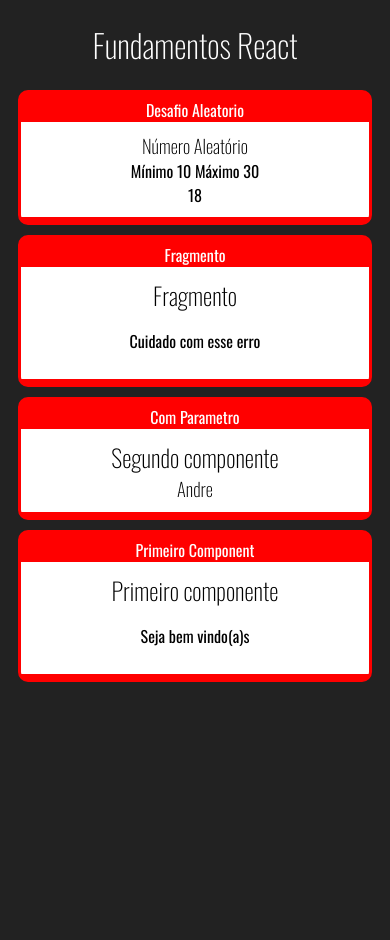
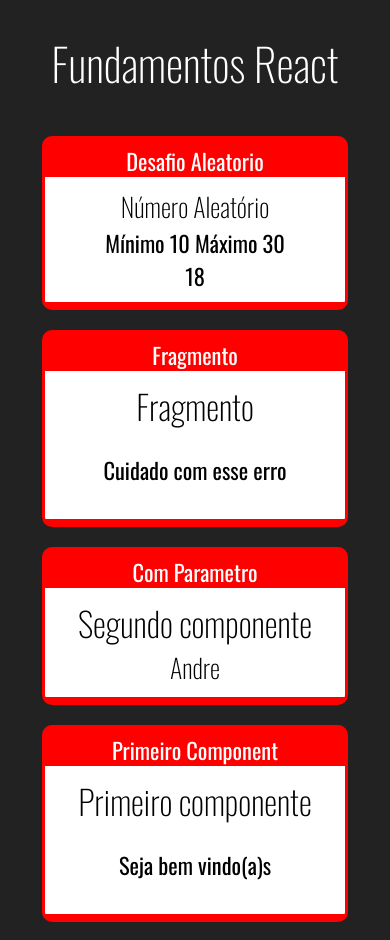
Before and after one commit to alvesa/cod3r.react, a React (Create React App) app: page / in a window 390 px wide. Before the commit the page ends 844 px from the top, so only its background shows below. Built offline with nearby package versions, Linux system fonts and the light colour scheme.

Commit message:
Usando flex box para alinhar os cards e wrap para ajustar conforme tamanho da tela (tipo media query)

```diff
--- /dev/null
+++ b/src/App.css
@@ -0,0 +1,5 @@
+.App .Cards {
+    display: flex;
+    justify-content: center;
+    flex-wrap: wrap;
+}
--- a/src/App.jsx
+++ b/src/App.jsx
@@ -4,10 +4,12 @@
 import Fragmento from './components/basicos/Fragmento';
 import Aleatorio from './components/basicos/Aleatorio';
 import Card from './components/layout/Card';
+import './App.css';
 
 export default _ => (
-  <div>
+  <div className="App">
     <h1>Fundamentos React</h1>
+    <div className="Cards">
       <Card titulo="Desafio Aleatorio">
         <Aleatorio min={10} max={30} />
       </Card>
@@ -21,4 +23,5 @@
         <Primeiro />
       </Card>
     </div>
+  </div>
 );
--- a/src/components/layout/Card.css
+++ b/src/components/layout/Card.css
@@ -4,6 +4,11 @@
     border-radius: 10px;
     overflow: hidden;
     margin: 10px;
+
+    display: flex;
+    flex-direction: column;
+    min-width: 300px;
+    max-width: 500px;
 }
 
 .Card .Title {
@@ -14,6 +19,7 @@
 }
 
 .Card .Content {
+    flex: 1;
     background-color: #fff;
     color: #000;
     padding: 10px;
--- a/src/index.css
+++ b/src/index.css
@@ -3,6 +3,7 @@
     color: #fff;
     font-family: Oswald;
     text-align: center;
+    font-size: 1.4rem;
 }
 
 h1, h2,h3 {
```
Also changed, not shown: 1 other file (tests, documents, lock files or other folders). Lines whose indentation alone changed are shown as unchanged.
